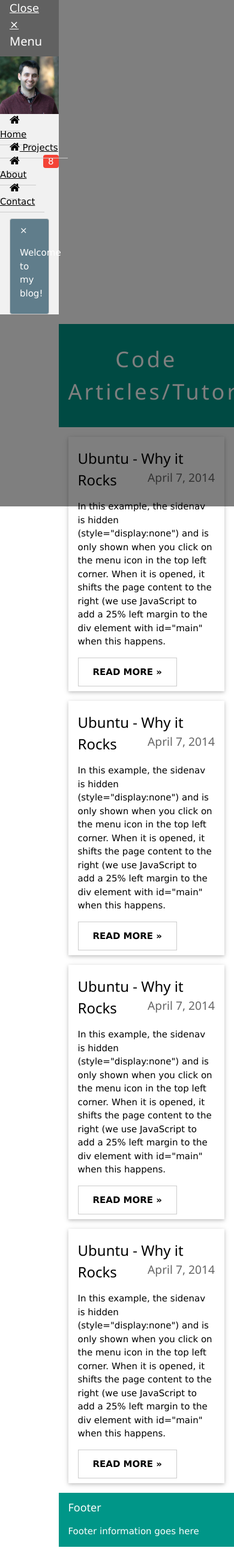
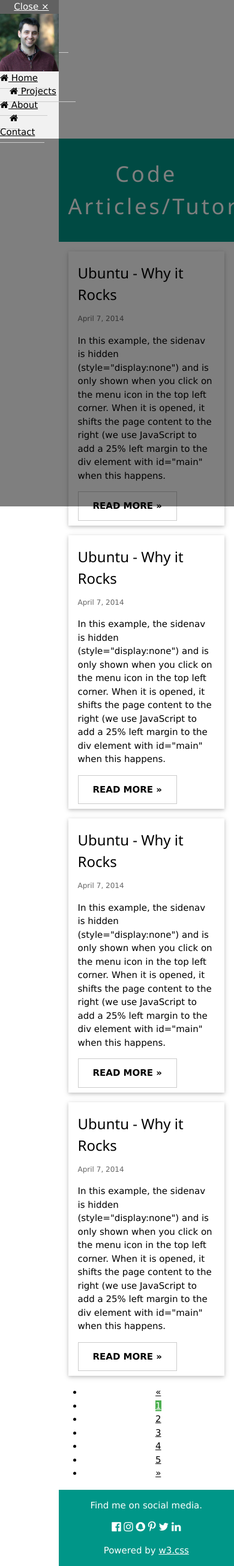
Before and after one commit to PadawanTony/patch-request, a PHP site: template app/Views/guest/index.twig in a window 390 px wide; the page is wider, and only the part inside the window is pictured. Shown: that part at 60% size. Before the commit the page ends 2578 px from the top of that part, so only its background shows below. Run offline with PHP 8.4, Linux system fonts and the light colour scheme; the template is opened without the code that fills it, so the values that code supplies are empty; some libraries are stand-ins or nearby versions.

Commit message:
Make responsive | Create tentative footer

```diff
--- a/app/Views/guest/index.twig
+++ b/app/Views/guest/index.twig
@@ -15,24 +15,35 @@
 <body>
 
     <nav class="w3-sidenav w3-animate-left w3-card-8 w3-light-grey" style="display: none;z-index:5" id="mySidenav">
+
         <div class="w3-container w3-dark-grey">
-            <a href="javascript:void(0)" onclick="w3_close()" class="w3-right w3-closenav w3-large">Close &times;</a>
-            <h4>Menu</h4>
+            <a href="javascript:void(0)" onclick="w3_close()" class="w3-right w3-closenav w3-medium w3-padding-8">Close &times;</a>
+            <h4 class="w3-hide-small">Menu</h4>
         </div>
 
         <img src="/img/headshot3.jpg" style="width:100%">
 
-        <a class="w3-padding w3-hover-black w3-border-bottom" href="#"><i class="fa fa-home w3-large"></i> Home</a>
-        <a class="w3-padding w3-hover-green w3-border-bottom" href="#"><i class="fa fa-home w3-large"></i> Projects <span class="w3-tag w3-red w3-round w3-right">8</span></a>
-        <a class="w3-padding w3-hover-red w3-border-bottom" href="#"><i class="fa fa-home w3-large"></i> About</a>
-        <a class="w3-padding w3-hover-blue w3-border-bottom" href="#"><i class="fa fa-home w3-large"></i> Contact</a>
+        <a class="w3-padding w3-hover-black w3-border-bottom" href="#">
+            <i class="fa fa-home w3-medium"></i> Home
+        </a>
+        <a class="w3-padding w3-hover-green w3-border-bottom" href="#">
+            <i class="fa fa-home w3-medium"></i> Projects
+            <span class="w3-hide-small w3-tag w3-red w3-round w3-right">8</span>
+        </a>
+        <a class="w3-padding w3-hover-red w3-border-bottom" href="#">
+            <i class="fa fa-home w3-medium"></i> About
+        </a>
+        <a class="w3-padding w3-hover-blue w3-border-bottom" href="#">
+            <i class="fa fa-home w3-medium"></i> Contact
+        </a>
 
-        <div class="w3-container w3-section">
+        <div class="w3-container w3-section w3-hide-small">
             <div class="w3-border w3-round w3-padding w3-blue-grey">
                 <span onclick="this.parentElement.style.display='none'" class="w3-closebtn">&times;</span>
                 <p>Welcome to my blog!</p>
             </div>
         </div>
+
     </nav>
 
 
@@ -48,8 +59,9 @@
         <div class="w3-container w3-margin w3-padding w3-card-2">
 
             <h3> Ubuntu - Why it Rocks
-                <small class="w3-opacity w3-right">April 7, 2014</small>
+                <small class="w3-hide-small w3-opacity w3-right">April 7, 2014</small>
             </h3>
+            <small class="w3-hide-medium w3-hide-large w3-opacity">April 7, 2014</small>
 
             <p>
                 In this example, the sidenav is hidden (style="display:none") and is only shown when you click on the menu icon in the top left corner. When it is opened, it shifts the page content to the right (we use JavaScript to add a 25% left margin to the div element with id="main" when this happens.
@@ -61,8 +73,9 @@
         <div class="w3-container w3-margin w3-padding w3-card-2">
 
             <h3> Ubuntu - Why it Rocks
-                <small class="w3-opacity w3-right">April 7, 2014</small>
+                <small class="w3-hide-small w3-opacity w3-right">April 7, 2014</small>
             </h3>
+            <small class="w3-hide-medium w3-hide-large w3-opacity">April 7, 2014</small>
 
             <p>
                 In this example, the sidenav is hidden (style="display:none") and is only shown when you click on the menu icon in the top left corner. When it is opened, it shifts the page content to the right (we use JavaScript to add a 25% left margin to the div element with id="main" when this happens.
@@ -74,8 +87,9 @@
         <div class="w3-container w3-margin w3-padding w3-card-2">
 
             <h3> Ubuntu - Why it Rocks
-                <small class="w3-opacity w3-right">April 7, 2014</small>
+                <small class="w3-hide-small w3-opacity w3-right">April 7, 2014</small>
             </h3>
+            <small class="w3-hide-medium w3-hide-large w3-opacity">April 7, 2014</small>
 
             <p>
                 In this example, the sidenav is hidden (style="display:none") and is only shown when you click on the menu icon in the top left corner. When it is opened, it shifts the page content to the right (we use JavaScript to add a 25% left margin to the div element with id="main" when this happens.
@@ -87,8 +101,9 @@
         <div class="w3-container w3-margin w3-padding w3-card-2">
 
             <h3> Ubuntu - Why it Rocks
-                <small class="w3-opacity w3-right">April 7, 2014</small>
+                <small class="w3-hide-small w3-opacity w3-right">April 7, 2014</small>
             </h3>
+            <small class="w3-hide-medium w3-hide-large w3-opacity">April 7, 2014</small>
 
             <p>
                 In this example, the sidenav is hidden (style="display:none") and is only shown when you click on the menu icon in the top left corner. When it is opened, it shifts the page content to the right (we use JavaScript to add a 25% left margin to the div element with id="main" when this happens.
@@ -98,12 +113,29 @@
 
         </div>
 
+        <div class="w3-center">
+            <ul class="w3-pagination">
+                <li><a href="#">&laquo;</a></li>
+                <li><a class="w3-green" href="#">1</a></li>
+                <li><a href="#">2</a></li>
+                <li><a href="#">3</a></li>
+                <li><a href="#">4</a></li>
+                <li><a href="#">5</a></li>
+                <li><a href="#">&raquo;</a></li>
+            </ul>
+        </div>
 
-        <footer class="w3-container w3-teal">
-          <h5>Footer</h5>
-          <p>Footer information goes here</p>
+
+        <footer class="w3-container w3-teal w3-center w3-margin-top">
+            <p>Find me on social media.</p>
+            <i class="fa fa-facebook-official w3-hover-text-indigo w3-large"></i>
+            <i class="fa fa-instagram w3-hover-text-purple w3-large"></i>
+            <i class="fa fa-snapchat w3-hover-text-yellow w3-large"></i>
+            <i class="fa fa-pinterest-p w3-hover-text-red w3-large"></i>
+            <i class="fa fa-twitter w3-hover-text-light-blue w3-large"></i>
+            <i class="fa fa-linkedin w3-hover-text-indigo w3-large"></i>
+            <p>Powered by <a href="http://www.w3schools.com/w3css/default.asp" target="_blank">w3.css</a></p>
         </footer>
-
     </div>
 
 
```
